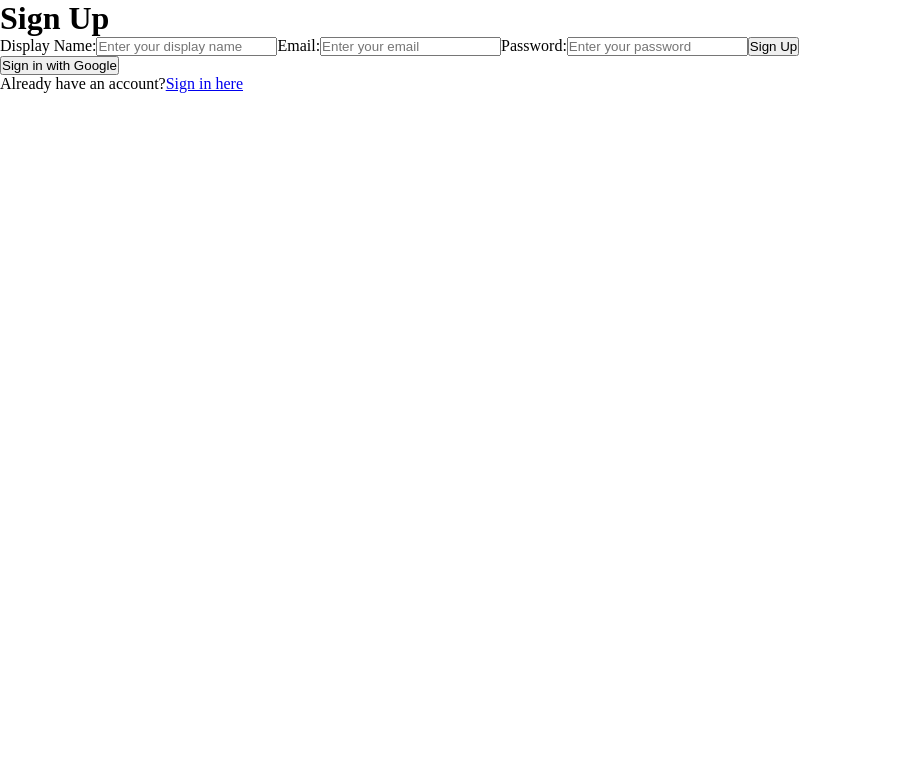
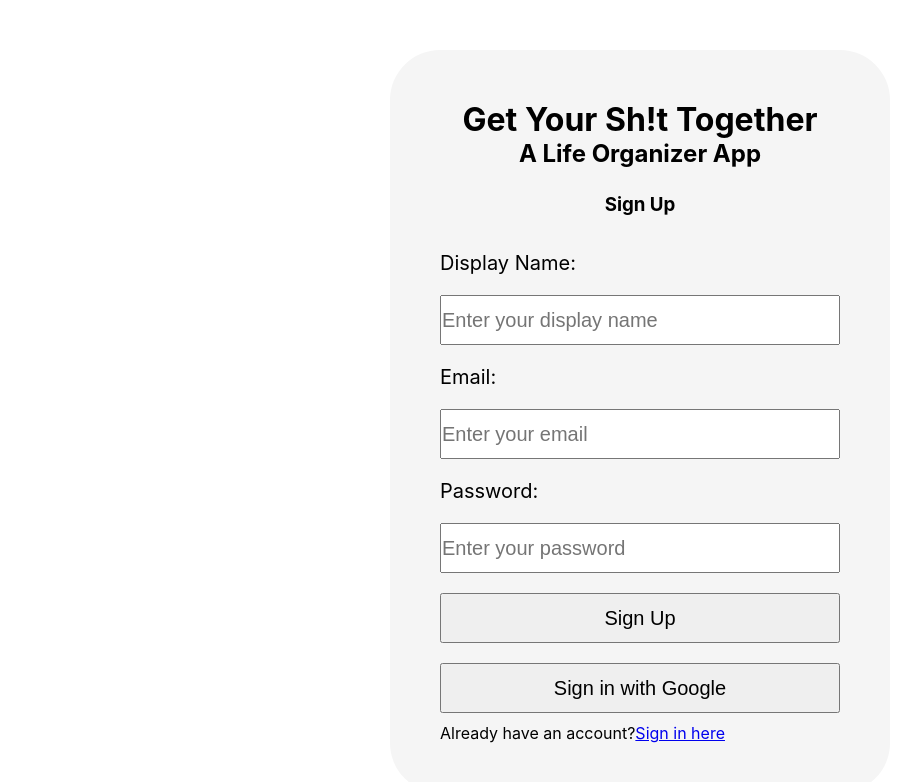
Before and after one commit to sardarchitect/20-100---GYST, a React (Create React App) app: page /sign-up in a window 1280 px wide. Shown: the top 782 px of the page, without its empty margins (0-903 px from the left). Built offline with nearby package versions, Linux system fonts and the light colour scheme; no server answers.

Commit message:
UI changes for signin/signup

```diff
--- a/src/App.js
+++ b/src/App.js
@@ -5,8 +5,8 @@ import {
   AuthProvider,
 } from "./context";
 
-import {PrivateRoute} from './PrivateRoute';
-import {Application} from './Application';
+import {PrivateRoute} from './helpers/PrivateRoute';
+import {Application} from './components/Application';
 import  SignUp  from "./components/auth/SignUp";
 import  SignIn  from "./components/auth/SignIn";
 
--- a/src/components/auth/SignIn.js
+++ b/src/components/auth/SignIn.js
@@ -4,8 +4,7 @@ import { auth } from "../../firebase";
 import { AuthContext } from "../../context/AuthContext";
 
 const SignIn = ({ history }) => {
-
-  const {currentAuth} = useContext(AuthContext);
+  const { currentAuth } = useContext(AuthContext);
 
   const handleSignIn = useCallback(
     async (e) => {
@@ -22,19 +21,19 @@ const SignIn = ({ history }) => {
   );
 
   if (currentAuth) {
-    return <Redirect to='/' />;
+    return <Redirect to="/" />;
   }
 
   return (
-    <div>
-      <h1>Sign In</h1>
-      <form onSubmit={handleSignIn}>
+    <div className="sign-in">
+      <div className="sign-in__logo">
+        <h1> Get Your Sh!t Together</h1>
+        <h2>A Life Organizer App</h2>
+      </div>
+      <h3>Sign In</h3>
+      <form id="sign-in-form" onSubmit={handleSignIn}>
         <label>Email:</label>
-        <input
-          type="email"
-          name="email"
-          placeholder="Enter your email"
-        />
+        <input type="email" name="email" placeholder="Enter your email" />
         <label>Password:</label>
         <input
           type="password"
@@ -42,15 +41,15 @@ const SignIn = ({ history }) => {
           placeholder="Enter your password"
         />
         <button type="submit">Sign In</button>
+        <button
+          onClick={() => {
+            alert("google sign in not working");
+          }}
+        >
+          Sign in with Google
+        </button>
       </form>
 
-      <button
-        onClick={() => {
-          alert("google sign in not working");
-        }}
-      >
-        Sign in with Google
-      </button>
       <p>
         Need to register?
         <Link to="/sign-up">Sign up here</Link>
--- a/src/components/auth/SignUp.js
+++ b/src/components/auth/SignUp.js
@@ -3,7 +3,6 @@ import { withRouter, Link } from "react-router-dom";
 import { auth, db } from "../../firebase";
 
 const SignUp = ({ history }) => {
-
   const handleSignUp = useCallback(
     async (e) => {
       e.preventDefault();
@@ -21,17 +20,21 @@ const SignUp = ({ history }) => {
   );
 
   const createUser = (uid, email, displayName) => {
-    db.collection('users').add({
+    db.collection("users").add({
       uid,
       email,
-      displayName
-    })
-  }
+      displayName,
+    });
+  };
 
   return (
-    <div>
-      <h1>Sign Up</h1>
-      <form onSubmit={handleSignUp}>
+    <div className="sign-up">
+      <div className="sign-up__logo">
+        <h1> Get Your Sh!t Together</h1>
+        <h2>A Life Organizer App</h2>
+      </div>
+      <h3>Sign Up</h3>
+      <form id="sign-up-form" onSubmit={handleSignUp}>
         <label>Display Name:</label>
         <input
           type="text"
@@ -39,11 +42,7 @@ const SignUp = ({ history }) => {
           placeholder="Enter your display name"
         />
         <label>Email:</label>
-        <input
-          type="email"
-          name="email"
-          placeholder="Enter your email"
-        />
+        <input type="email" name="email" placeholder="Enter your email" />
         <label>Password:</label>
         <input
           type="password"
@@ -51,8 +50,6 @@ const SignUp = ({ history }) => {
           placeholder="Enter your password"
         />
         <button type="submit">Sign Up</button>
-      </form>
-
         <button
           onClick={() => {
             alert("google sign in not working yet");
@@ -60,6 +57,8 @@ const SignUp = ({ history }) => {
         >
           Sign in with Google
         </button>
+      </form>
+
       <p>
         Already have an account?
         <Link to="/sign-in">Sign in here</Link>
--- a/src/PrivateRoute.js
+++ b/src/helpers/PrivateRoute.js
@@ -1,6 +1,6 @@
 import React, { useContext } from "react";
 import { Route, Redirect } from "react-router-dom";
-import { AuthContext } from "./context";
+import { AuthContext } from "../context";
 
 export const PrivateRoute = ({ component: RouteComponent, ...rest }) => {
   const { currentAuth } = useContext(AuthContext);
--- a/src/index.css
+++ b/src/index.css
@@ -9,7 +9,7 @@ DESCRIPTION:
   padding: 0;
   box-sizing: border-box;
 }
-.App {
+body {
   font-family: -apple-system, BlinkMacSystemFont, 'Segoe UI', sans-serif;
   min-height: 100vh;
 }
@@ -17,6 +17,64 @@ ul{
   list-style: none;
 }
 
+/*=================== SIGN IN ===================*/
+.sign-in{
+  margin: 0 auto;
+  margin-top: 50px;
+  display: flex;
+  flex-direction: column;
+  background-color: whitesmoke;
+  max-width: 500px;
+  padding: 50px;
+  border-radius: 50px;
+}
+.sign-in__logo{
+  text-align:center;
+}
+.sign-in h3 {
+  text-align: center;
+  margin: 25px;
+}
+#sign-in-form * {
+  margin: 10px 0;
+  font-size: 1.25em
+}
+#sign-in-form label {
+  display: block;
+}
+#sign-in-form input, #sign-in-form button{
+  width: 100%;
+  height: 50px;
+}
+/*=================== SIGN UP ===================*/
+.sign-up{
+  margin: 0 auto;
+  margin-top: 50px;
+  display: flex;
+  flex-direction: column;
+  background-color: whitesmoke;
+  max-width: 500px;
+  padding: 50px;
+  border-radius: 50px;
+}
+.sign-up__logo{
+  text-align:center;
+}
+.sign-up h3 {
+  text-align: center;
+  margin: 25px;
+}
+#sign-up-form * {
+  margin: 10px 0;
+  font-size: 1.25em
+}
+#sign-up-form label {
+  display: block;
+}
+#sign-up-form input, #sign-up-form button{
+  width: 100%;
+  height: 50px;
+}
 /*=================== HEADER ===================*/
 .header{
   z-index: 99;
```
Also changed, not shown: src/components/Application.js (renamed from src/Application.js, +4 -4 lines). Lines whose indentation alone changed are shown as unchanged.
